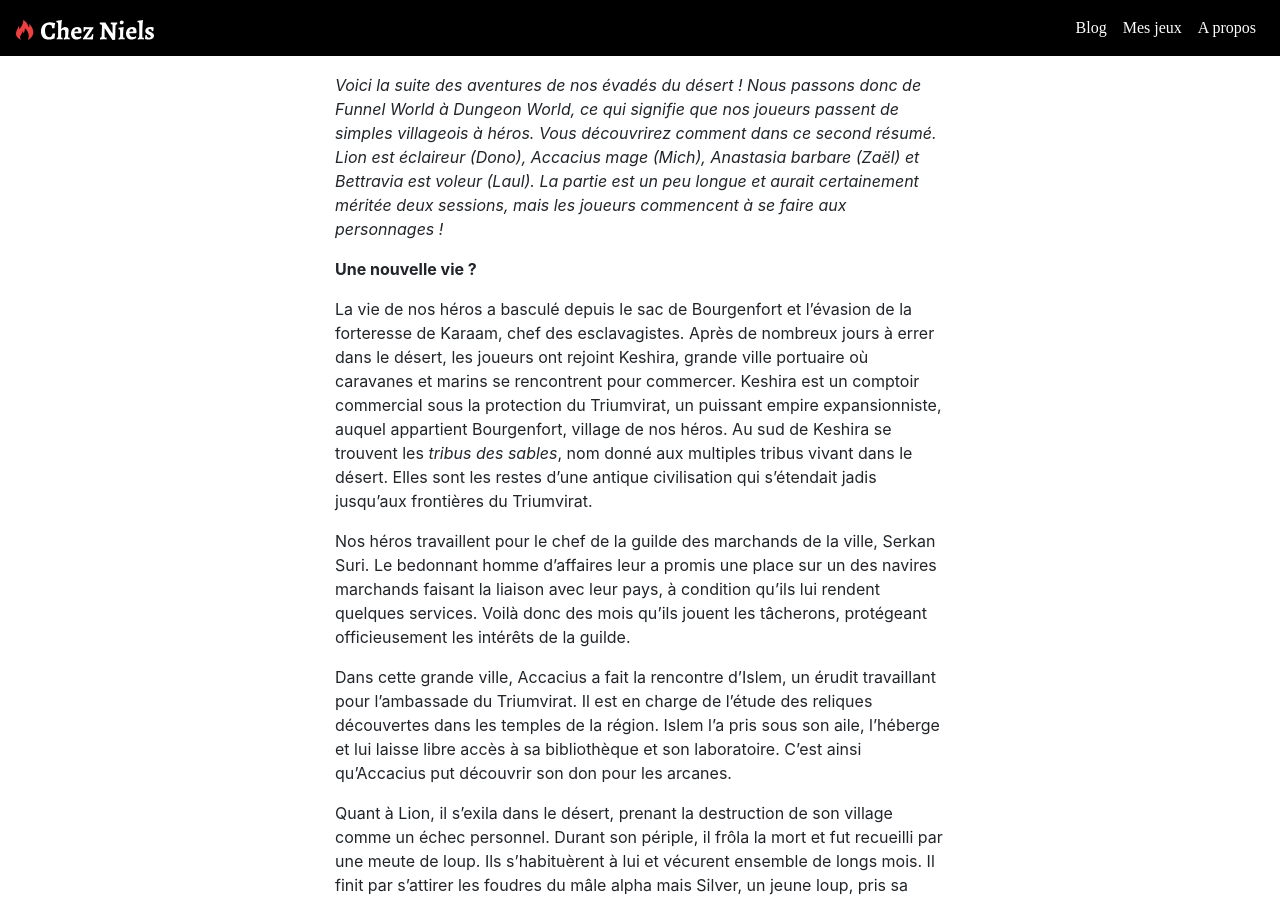
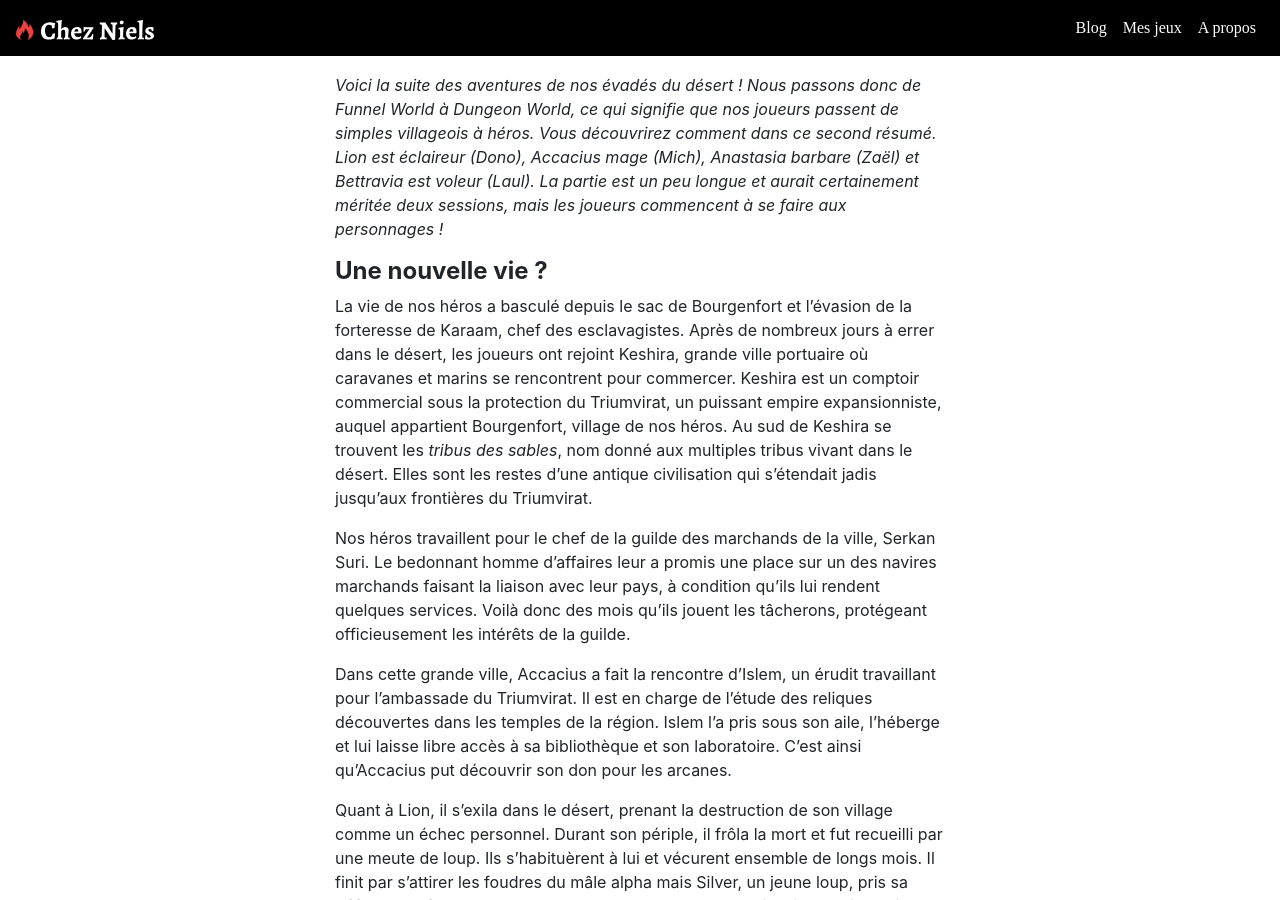
Before and after one commit to NielsSarys/nielssarys.github.io, a Jekyll site: the page built from _posts/2018-09-04-dungeon-world-job-delicat-a-keshira.md, in a window 1280 px wide and 900 px high, scrolled down 427 px. Built offline with Jekyll 4.4.1, drawn with Linux system fonts in a browser that asks for light colours; nearby versions of some CDN libraries; some web fonts are replaced.

```diff
--- a/_posts/2018-09-04-dungeon-world-job-delicat-a-keshira.md
+++ b/_posts/2018-09-04-dungeon-world-job-delicat-a-keshira.md
@@ -13,7 +13,7 @@ tags:
 ---
 _Voici la suite des aventures de nos évadés du désert ! Nous passons donc de Funnel World à Dungeon World, ce qui signifie que nos joueurs passent de simples villageois à héros. Vous découvrirez comment dans ce second résumé. Lion est éclaireur (Dono), Accacius mage (Mich), Anastasia barbare (Zaël) et Bettravia est voleur (Laul). La partie est un peu longue et aurait certainement méritée deux sessions, mais les joueurs commencent à se faire aux personnages !_
 
-**Une nouvelle vie ?**
+## **Une nouvelle vie ?**
 
 La vie de nos héros a basculé depuis le sac de Bourgenfort et l’évasion de la forteresse de Karaam, chef des esclavagistes. Après de nombreux jours à errer dans le désert, les joueurs ont rejoint Keshira, grande ville portuaire où caravanes et marins se rencontrent pour commercer. Keshira est un comptoir commercial sous la protection du Triumvirat, un puissant empire expansionniste, auquel appartient Bourgenfort, village de nos héros. Au sud de Keshira se trouvent les _tribus des sables_, nom donné aux multiples tribus vivant dans le désert. Elles sont les restes d’une antique civilisation qui s’étendait jadis jusqu’aux frontières du Triumvirat.
 
@@ -25,7 +25,9 @@ Quant à Lion, il s’exila dans le désert, prenant la destruction de son villa
 
 Anastasia a élu domicile à la Mouette Chantante, une auberge remplie de marins et de truands de tous horizons. Bettravia, elle, squatte une vieille bâtisse. Elle passe la majeure partie de son temps à entretenir ses relations avec Le Mulot, chef de la pègre locale et propriétaire du Palais des bains.
 
-**Job délicat à Keshira**
+## **Job délicat à Keshira**
+
+![](/src/map_keshira.png)
 
 Nous retrouvons nos joueurs dans le bureau de Serkan. Il leur soumet une ultime requête, en échange de laquelle il leur fournira un laisser-passer pour naviguer à bord de sa flotte commerciale jusqu'à Port-Azur. Le notable veut qu’ils en apprennent plus sur Raham, un marchand qui lui fait de l’ombre et vise sa place de chef de la guilde. Récemment, il s'est mystérieusement enrichi grâce à une “opportunité”. Nos héros décident d’abord de passer par l'atelier d’Islem, le mentor d’Accacius. Le vieillard revient de l’ambassade, une pile de lourds ouvrages dans les bras et explique à son apprenti qu’il revient d’une réunion avec l’ambassadeur. Il lui a longuement parlé du cimeterre sacré, récupéré par Accacius dans le désert lors de leur fuite (voir épisode précédent). S’en suit une altercation entre Lion et Islem. Lion n’aime pas Islem car celui-ci s’intéresse d’un peu trop près au cimeterre sacré. Accacius en profite pour tirer quelques informations à Islem au sujet de Raham. Le vieillard le connait bien. C’est un expert pour trouver des artefacts et reliques en tout genre. Il est souvent Chez Talek, une taverne au sud du quartier marchand.
 
```
